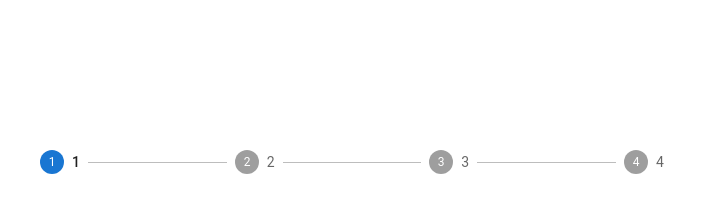
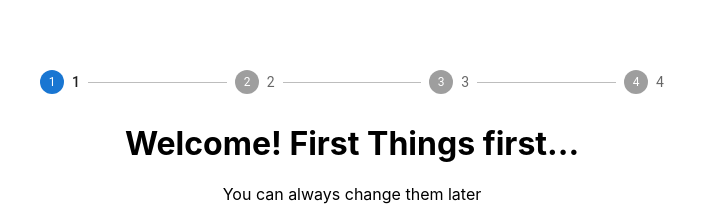
Before and after one commit to Thedineshk24/multistep-form, a React (Create React App) app: page / in a window 1280 px wide. Shown: the part 189-397 px from the top of the page, without its empty margins (288-991 px from the left). Built offline with nearby package versions, Linux system fonts and the light colour scheme.

Commit message:
issue fixed

```diff
--- a/src/styles/steps.css
+++ b/src/styles/steps.css
@@ -5,7 +5,7 @@
 }
 
 .spaces {
-    margin-top: 20vh;
+    margin-top: 10vh;
     display: flex;
     justify-content: space-around;
 }
```
